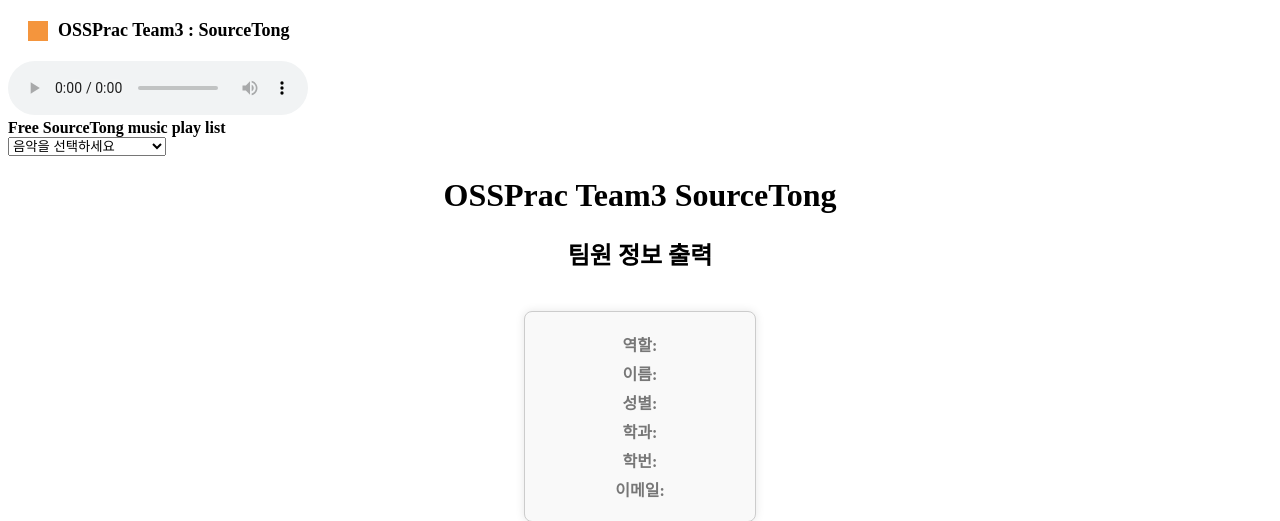
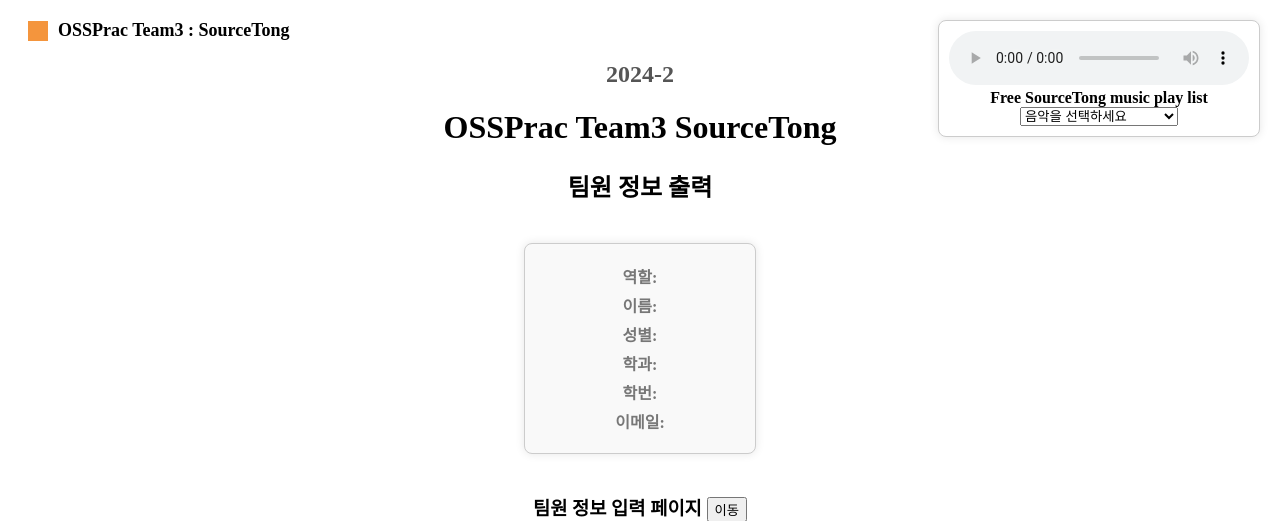
Before and after one commit to CSID-DGU/2024-2-OSSPrac, a Flask app: page / in a window 1280 px wide. Shown: the top 521 px of the page. Run offline with Flask 3, Linux system fonts and the light colour scheme.

Commit message:
index 페이지 수정(음악 플레이어 위치 조정)

```diff
--- a/Subject3_2/templates/index.html
+++ b/Subject3_2/templates/index.html
@@ -67,7 +67,20 @@
             color: #777;
             font-size: 16px;
         }
+        /* 음악플레이어 스타일 지정 */
+        #musicPlayer {
+            position: absolute;
+            top: 20px;
+            right: 20px;
+            background-color: #ffffff;
+            padding: 10px;
+            border: 1px solid #ccc;
+            border-radius: 8px;
+            box-shadow: 0px 0px 10px rgba(0, 0, 0, 0.1);
+            text-align: center;
+        }
     </style>
+
     <script>
         function showContactInfo() {
             alert("긴급연락: 지승우 swoo64@gdu.co.kr");
@@ -90,6 +103,7 @@
     </div>
 
     <!-- 음악 삽입 -->
+    <div id="musicPlayer">
         <audio id="myAudio" controls>
             <source id="audioSource" src="" type="audio/mpeg">
             에러 : 당신의 브라우저는 오디오 태그를 지원하지 않습니다.
@@ -103,6 +117,8 @@
             <option value="https://cdn.pixabay.com/audio/2024/10/25/audio_d2b0d3f542.mp3">relaxing piano music</option>
             <option value="https://cdn.pixabay.com/audio/2024/10/28/audio_6438122991.mp3">Emotional Piano Music</option>
         </select>
+    </div>
+
     <script>
         function playSelectedMusic() {
             var audioElement = document.getElementById('myAudio');
@@ -115,6 +131,7 @@
         }
     </script>
 
+    <h2 style="color: #555;">2024-2</h2>
     <h1>OSSPrac Team3 SourceTong</h1>
     <h2>팀원 정보 출력</h2>
     <div class="container">
```
Lines whose indentation alone changed are shown as unchanged.
